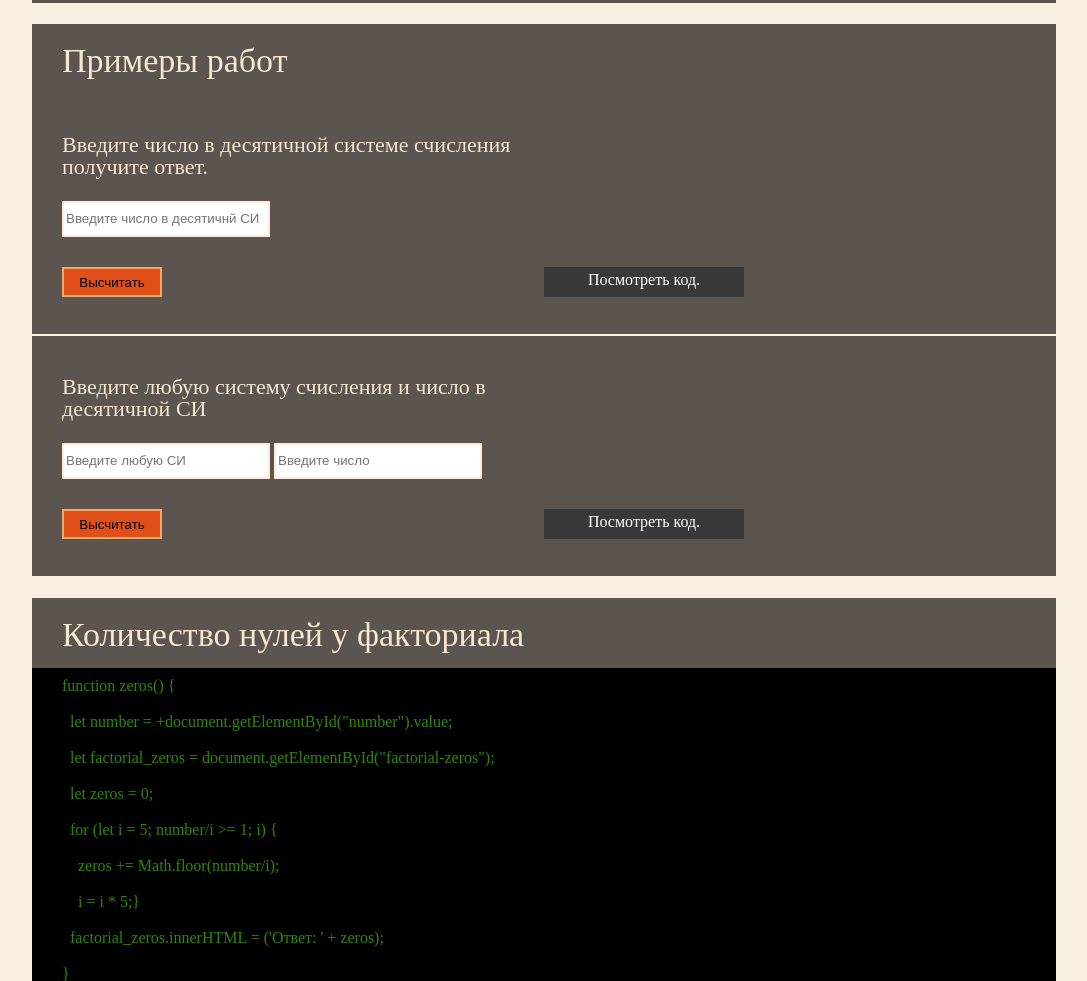
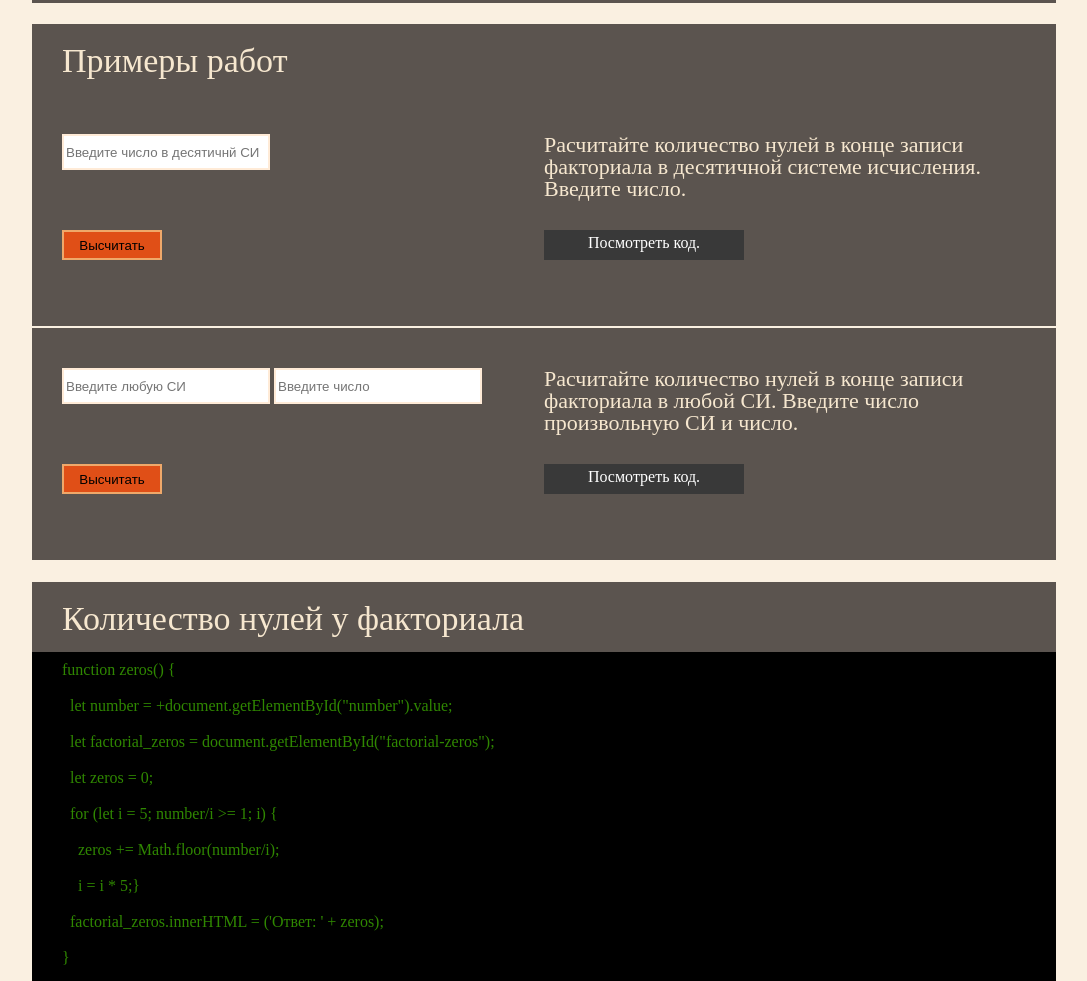
Before and after one commit to DzianisKavalionak/rsschool-codejam1-cv, a plain HTML site: page index.html in a window 1280 px wide. Shown: the part 860-1841 px from the top of the page, without its empty margins (98-1185 px from the left). Drawn offline with Linux system fonts and the light colour scheme.

Commit message:
fix 0.1
fix tasks (grid rows)
fix code. margin-left 30px

```diff
--- a/index.html
+++ b/index.html
@@ -40,26 +40,22 @@
 		<h2 id="example-tasks">Примеры работ</h2>
 		<div class="task" id="task-1">
 			<div>
-				<h4>Введите число в десятичной системе счисления получите ответ.</h4>
 				<p><input class= "input" type="text" placeholder="Введите число в десятичнй СИ" id="number"></p>
 				<p><input class= "button" type="button" value="Высчитать" onclick="zeros()"><span class="ansver" id="factorial-zeros"></span></p>
 			</div>
 			<div>
-				<h3></h3>
-				<h4> </h4>
+				<h4>Расчитайте количество нулей в конце записи факториала в десятичной системе исчисления. Введите число.</h4>
 				<a href="#task"><div class="lookcode" id="task1">Посмотреть код.</div></a>
 			</div>
 		</div>
 
 			<div class="task" id="task-2">
 			<div>
-				<h4>Введите любую систему счисления и число в десятичной СИ</h4>
 				<p><input class="input" placeholder="Введите любую СИ" id="base2"> <input class= "input" placeholder="Введите число" id="number2"></p>
 				<p><input class="button" type="button" value="Высчитать" onclick="advzeros()"><span class="ansver" id="factorialn"></span></p>
 			</div>
 			<div>
-				<h3></h3>
-				<h4> </h4>
+				<h4>Расчитайте количество нулей в конце записи факториала в любой СИ. Введите число произвольную СИ и число.</h4>
 				<a href="#task2"><div class="lookcode" id="task2">Посмотреть код.</div></a>
 			</div>
 		</div>
--- a/main.css
+++ b/main.css
@@ -94,6 +94,8 @@ h4 {
 	color: #F6E7CF;
 	text-align: left;
 	font-weight: 400;
+	padding-right: 30px;
+	padding-bottom: 30px;
 }
 
 
@@ -195,7 +197,7 @@ header {
 .tasks{
 	margin-top: 20px;
 	display: grid;
-	grid-template-rows: 70px 1fr;
+	grid-template-rows: 70px 1fr 1fr;
 	background-color: #5B544F;
 }
 
@@ -203,7 +205,6 @@ header {
 	padding-top: 40px;
 	display: grid;
 	grid-template-columns: 1fr 1fr;
-	height: 200px;
 	border-bottom: 2px solid #FAF0E1;
 }
 
@@ -213,7 +214,7 @@ header {
 
 .task > div {
 	display: grid;
-	grid-template-rows: repeat(3, 1fr);
+	grid-template-rows: repeat(2, 1fr);
 }
 
 .code div > a {
@@ -270,7 +271,7 @@ header {
 	display: block;
 	width: 200px;
 	text-align: center;
-	margin: 20px;
+	margin: 20px 30px;
 	padding-top: 5px;
 	height: 25px;
 	background-color: #393939;
```
